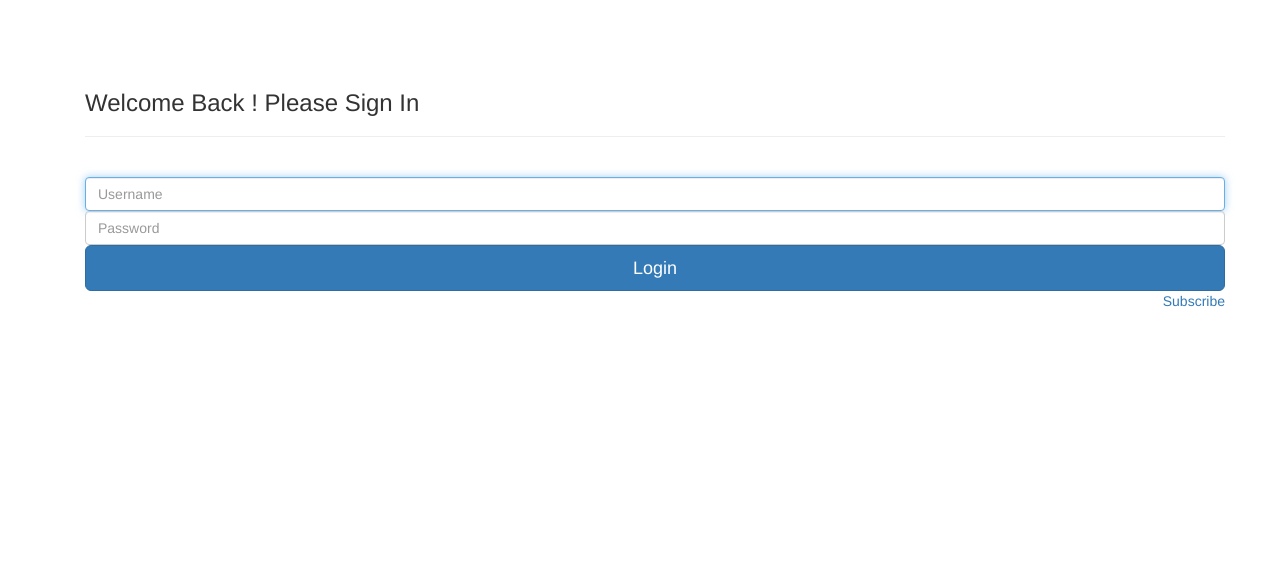
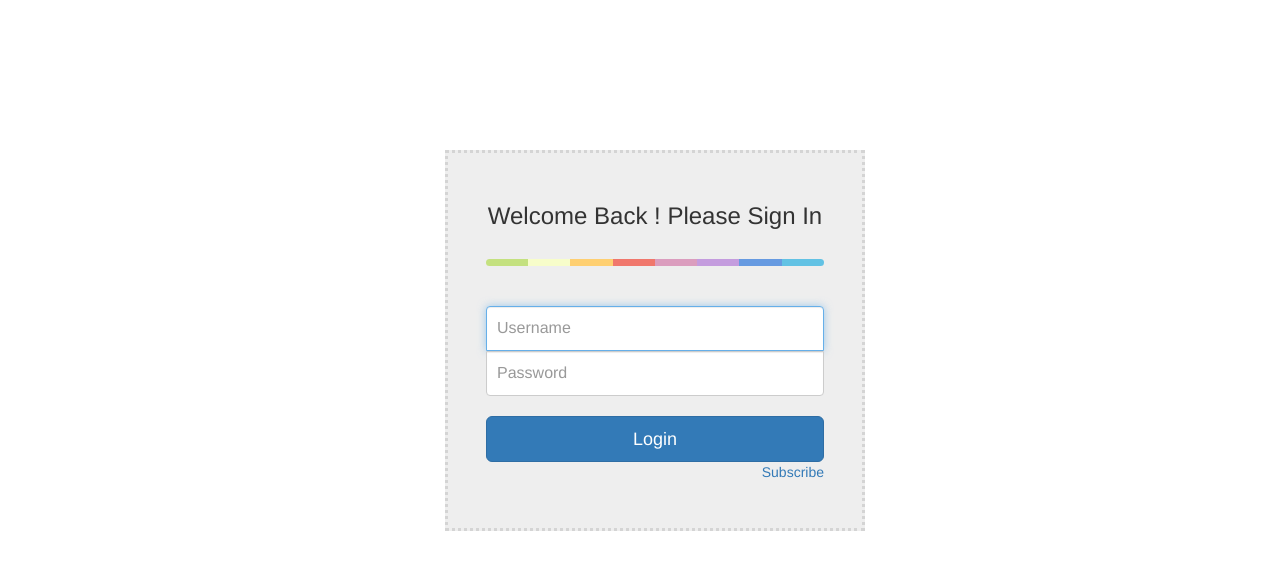
Before and after one commit to the-dsw/la_loop, a website: page public/index.html in a window 1280 px wide. Drawn offline with nearby package versions, Linux system fonts and the light colour scheme; some packages are replaced by stand-ins of ours.

Commit message:
css login

```diff
--- a/public/css/style.css
+++ b/public/css/style.css
@@ -58,3 +58,54 @@ body{
 .label-default {
     background-color: #5a5a86;
 }
+
+
+/* ========================= LOGIN =========================== */
+.wrapper {
+	margin-top: 80px;
+	margin-bottom: 20px;
+}
+
+.form-signin {
+  max-width: 420px;
+  padding: 30px 38px 66px;
+  margin: 0 auto;
+  background-color: #eee;
+  border: 3px dotted rgba(0,0,0,0.1);
+  }
+
+.form-signin-heading {
+  text-align:center;
+  margin-bottom: 30px;
+}
+
+.form-control {
+  position: relative;
+  font-size: 16px;
+  height: auto;
+  padding: 10px;
+}
+
+input[type="text"] {
+  margin-bottom: 0px;
+  border-bottom-left-radius: 0;
+  border-bottom-right-radius: 0;
+}
+
+input[type="password"] {
+  margin-bottom: 20px;
+  border-top-left-radius: 0;
+  border-top-right-radius: 0;
+}
+
+.colorgraph {
+  height: 7px;
+  border-top: 0;
+  background: #c4e17f;
+  border-radius: 5px;
+  background-image: -webkit-linear-gradient(left, #c4e17f, #c4e17f 12.5%, #f7fdca 12.5%, #f7fdca 25%, #fecf71 25%, #fecf71 37.5%, #f0776c 37.5%, #f0776c 50%, #db9dbe 50%, #db9dbe 62.5%, #c49cde 62.5%, #c49cde 75%, #669ae1 75%, #669ae1 87.5%, #62c2e4 87.5%, #62c2e4);
+  background-image: -moz-linear-gradient(left, #c4e17f, #c4e17f 12.5%, #f7fdca 12.5%, #f7fdca 25%, #fecf71 25%, #fecf71 37.5%, #f0776c 37.5%, #f0776c 50%, #db9dbe 50%, #db9dbe 62.5%, #c49cde 62.5%, #c49cde 75%, #669ae1 75%, #669ae1 87.5%, #62c2e4 87.5%, #62c2e4);
+  background-image: -o-linear-gradient(left, #c4e17f, #c4e17f 12.5%, #f7fdca 12.5%, #f7fdca 25%, #fecf71 25%, #fecf71 37.5%, #f0776c 37.5%, #f0776c 50%, #db9dbe 50%, #db9dbe 62.5%, #c49cde 62.5%, #c49cde 75%, #669ae1 75%, #669ae1 87.5%, #62c2e4 87.5%, #62c2e4);
+  background-image: linear-gradient(to right, #c4e17f, #c4e17f 12.5%, #f7fdca 12.5%, #f7fdca 25%, #fecf71 25%, #fecf71 37.5%, #f0776c 37.5%, #f0776c 50%, #db9dbe 50%, #db9dbe 62.5%, #c49cde 62.5%, #c49cde 75%, #669ae1 75%, #669ae1 87.5%, #62c2e4 87.5%, #62c2e4);
+}
+/* ============================= END LOGIN ============================= */
```
